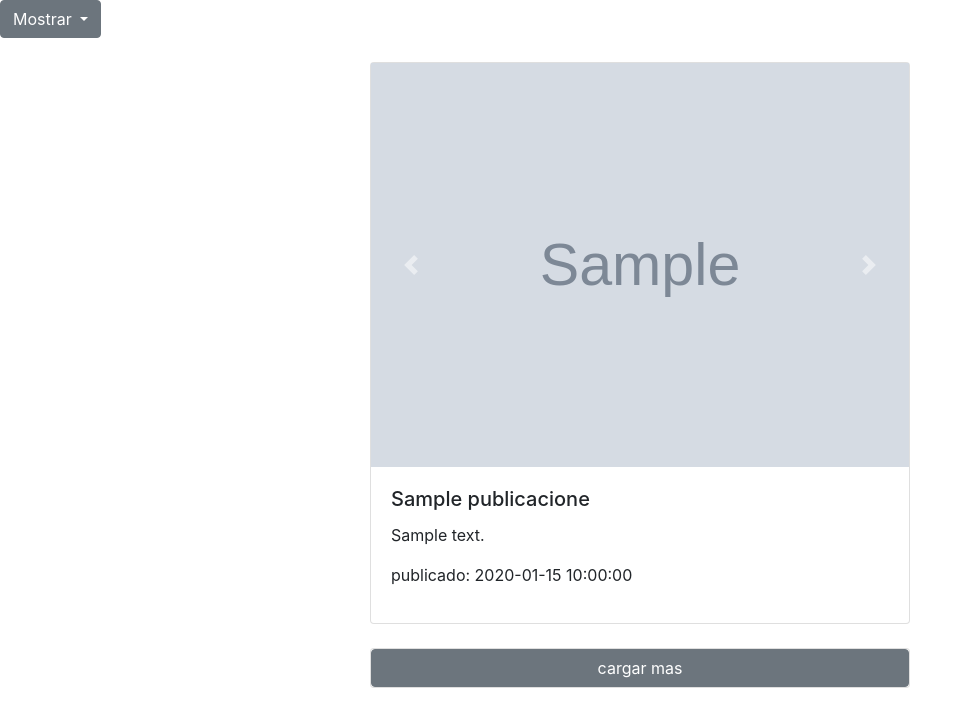
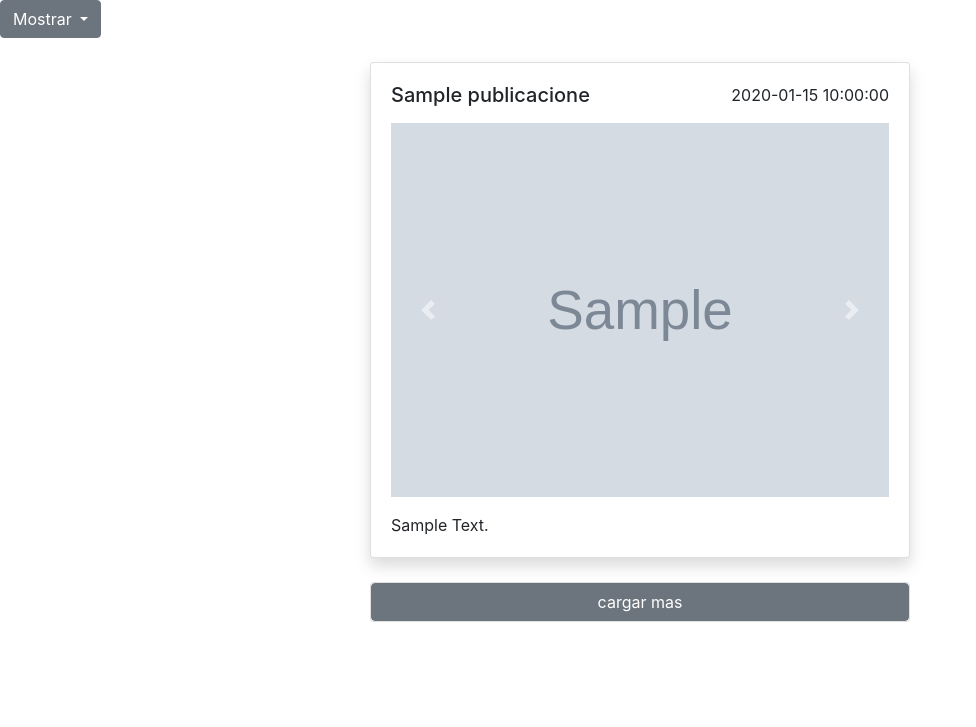
Before and after one commit to Jhonf19/barbas, a PHP site: the page made by index.php in a window 1280 px wide. Shown: the part 56-783 px from the top of the page, without its empty margins (0-976 px from the left). Run offline with PHP 8.4, Linux system fonts and the light colour scheme; the visitor is signed in with stand-in values (Sample User, id 1); tables that the repository leaves empty or names only in its code hold one stand-in row (values such as "Sample post"); grey boxes marked "Sample" are stand-in pictures; some libraries are stand-ins or nearby versions.

Commit message:
style correcctions

```diff
--- a/main.js
+++ b/main.js
@@ -15,7 +15,12 @@ $(function() {
         for (var i = 0; i < result.length; i++) {
           var text1 =`
           <br>
-        <div class="card">
+        <div class="card shadow">
+        <div class="card-body">
+        <div class="d-flex justify-content-between">
+          <h5 class="card-title">`+result[i].titulo+`</h5>
+          <p>`+result[i].fecha+`</p>
+        </div>
           <div id="carouselExampleControls`+result[i].id_publicacion+`" class="carousel slide" data-ride="carousel">
             <div class="carousel-inner">
             `;
@@ -67,10 +72,12 @@ $(function() {
             <span class="sr-only">Next</span>
           </a>
         </div>
-        <div class="card-body">
-          <h5 class="card-title">`+result[i].titulo+`</h5>
-          <p class="card-text">`+result[i].texto+`</p>
-          <p>publicado: `+result[i].fecha+`</p>
+
+
+          <div class="">
+            <p class="card-text text-capitalize text-justify mt-3">`+result[i].texto+`</p>
+          </div>
+
         </div>
         </div>
       <br><br>
@@ -111,7 +118,6 @@ $(function() {
           <td>`+result[i].fecha+`</td>
           <td>`+result[i].titulo+`</td>
           <td>`+result[i].texto+`</td>
-          <td>`+result[i].img1+`</td>
           <td><a class="btn btn-danger" href="?b=deletePub&pub=`+result[i].id_publicacion+`&img1=`+result[i].img1+`&img2=`+result[i].img2+`&img3=`+result[i].img3+`&img4=`+result[i].img4+`"><i class="fas fa-trash"></i></a></td>
           </tr>
           `;
--- a/views/admin/pub_table.php
+++ b/views/admin/pub_table.php
@@ -14,7 +14,7 @@
     <h2><center>Tabla de Publicaciones</center></h2>
     <table class="table table-bordered ">
       <thead>
-        <th>FECHA</th><th>TITULO</th><th>TEXTO</th><th>IMG</th><th> <i class="fas fa-cog"></i> </th>
+        <th>FECHA</th><th>TITULO</th><th>TEXTO</th><th> <i class="fas fa-cog"></i> </th>
       </thead>
       <tbody id="miTr">
         <?php foreach ($res as $row): ?>
@@ -23,7 +23,6 @@
           <td><?php echo $row->fecha; ?></td>
           <td><?php echo $row->titulo; ?></td>
           <td><?php echo $row->texto; ?></td>
-          <td><?php echo $row->img1; ?></td>
           <td><a class="btn btn-danger" href="?b=deletePub&pub=<?php echo $row->id_publicacion; ?>&img1=<?php echo $row->img1; ?>&img2=<?php echo $row->img2; ?>&img3=<?php echo $row->img3; ?>&img4=<?php echo $row->img4; ?>"><i class="fas fa-trash"></i></a></td>
         </tr>
       <?php endforeach; ?>
--- a/views/card_pub.php
+++ b/views/card_pub.php
@@ -4,7 +4,13 @@
     <div class="col-md-6 offset-md-3 col-sm-12" id="card_pub">
       <?php foreach ($res as $key => $row): ?>
     <br>
-  <div class="card">
+  <div class="card shadow">
+    <div class="card-body">
+      <div class="d-flex justify-content-between">
+        <h5 class="card-title"><?php echo $row->titulo; ?></h5>
+        <p><?php echo $row->fecha; ?></p>
+      </div>
+
     <div id="carouselExampleControls<?php echo $key ?>" class="carousel slide" data-ride="carousel">
       <div class="carousel-inner">
         <?php if ($row->img1) {?>
@@ -38,10 +44,9 @@
       </a>
     </div>
     <!-- <img class="card-img-top" src="<?php// echo 'app/imgs_pub/'.$row->img1; ?>" alt="<?php //echo $row->url_img; ?>"> -->
-    <div class="card-body">
-      <h5 class="card-title"><?php echo $row->titulo; ?></h5>
-      <p class="card-text"><?php echo $row->texto; ?></p>
-      <p>publicado: <?php echo $row->fecha; ?></p>
+    <div class="">
+      <p class="card-text text-capitalize text-justify mt-3"><?php echo $row->texto; ?></p>
+    </div>
     </div>
   </div>
 <?php endforeach; ?>
--- a/views/layouts/header1.html
+++ b/views/layouts/header1.html
@@ -1,5 +1,5 @@
 <nav class="navbar navbar-expand-lg navbar-dark bg-dark">
-  <a class="navbar-brand" href="#">Administrador</a>
+  <a class="navbar-brand text-capitalize" href="#">administrador</a>
   <button class="navbar-toggler" type="button" data-toggle="collapse" data-target="#navbarTogglerDemo02" aria-controls="navbarTogglerDemo02" aria-expanded="false" aria-label="Toggle navigation">
     <span class="navbar-toggler-icon"></span>
   </button>
--- a/views/layouts/header2.html
+++ b/views/layouts/header2.html
@@ -1,5 +1,5 @@
 <nav class="navbar navbar-expand-lg navbar-dark bg-dark">
-  <a class="navbar-brand" href="?b=listPub"> <?php echo $_SESSION['barber'][0]->nombre;?> </a>
+  <a class="navbar-brand text-capitalize" href="?b=listPub"> <?php echo $_SESSION['barber'][0]->nombre;?> </a>
   <button class="navbar-toggler" type="button" data-toggle="collapse" data-target="#navbarTogglerDemo02" aria-controls="navbarTogglerDemo02" aria-expanded="false" aria-label="Toggle navigation">
     <span class="navbar-toggler-icon"></span>
   </button>
--- a/views/layouts/header3.html
+++ b/views/layouts/header3.html
@@ -1,5 +1,5 @@
 <nav class="navbar navbar-expand-lg navbar-dark bg-dark">
-  <a class="navbar-brand" href="?b=listPub"><?php echo $_SESSION['custom'][0]->nombre;?></a>
+  <a class="navbar-brand text-capitalize" href="?b=listPub"><?php echo $_SESSION['custom'][0]->nombre;?></a>
   <button class="navbar-toggler" type="button" data-toggle="collapse" data-target="#navbarTogglerDemo02" aria-controls="navbarTogglerDemo02" aria-expanded="false" aria-label="Toggle navigation">
     <span class="navbar-toggler-icon"></span>
   </button>
```
Also changed, not shown: views/admin/new_pub.php (+6 -2 lines).
